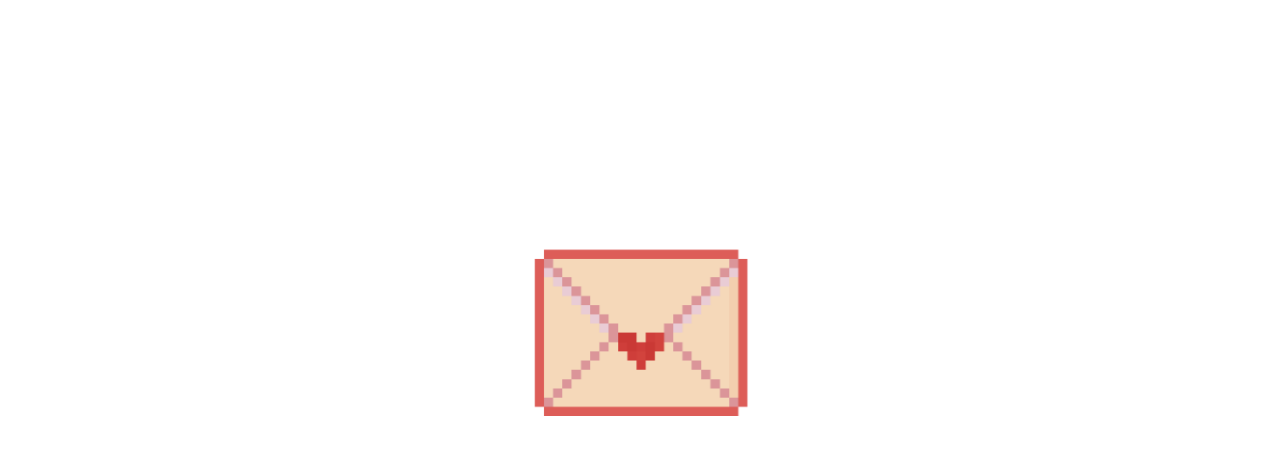
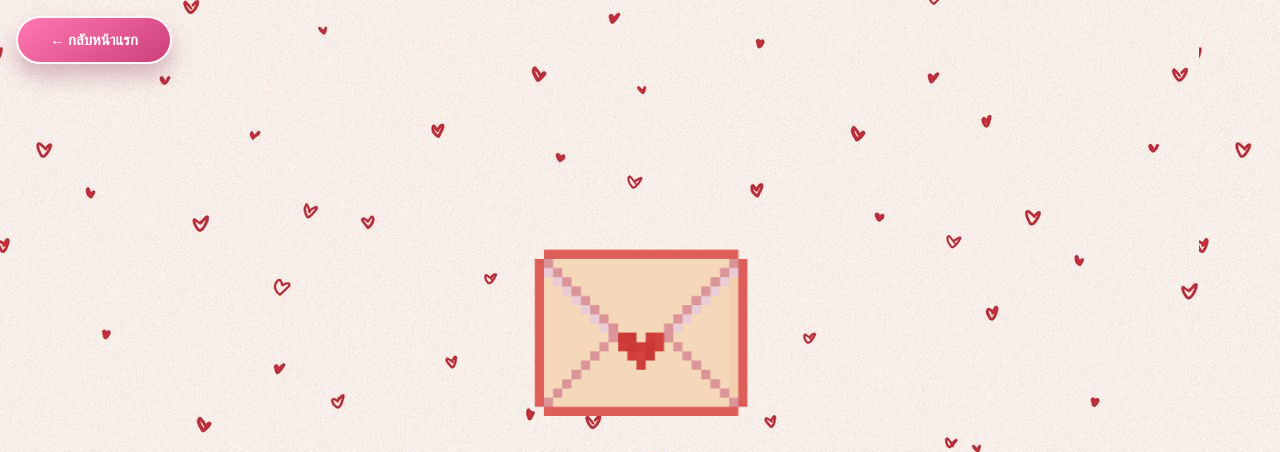
Before and after one commit to Ilovepunchnakub/Lovepunch, a plain HTML site: page Valentine Letter/Valentine Letter.html in a window 1280 px wide. Shown: the top 452 px of the page. Drawn offline with Linux system fonts and the light colour scheme; a web font is replaced by a local one.

Commit message:
Fix Valentine page interactions and add back-home buttons

```diff
--- a/Valentine Letter/Valentine Letter.html
+++ b/Valentine Letter/Valentine Letter.html
@@ -15,6 +15,7 @@
     <title>Document</title>
   </head>
   <body>
+    <a class="back-home-btn" href="../index.html" aria-label="กลับไปหน้าแรก">← กลับหน้าแรก</a>
     <!-- Envelope Screen -->
     <div id="envelope-container">
       <img src="envelope.png" alt="Envelope" id="envelope" />
@@ -41,6 +42,6 @@
         </p>
       </div>
     </div>
-    <script src="Valentine Letter/script.js"></script>
+    <script src="script.js"></script>
   </body>
 </html>
--- a/Valentine Letter/style.css
+++ b/Valentine Letter/style.css
@@ -4,8 +4,34 @@ body {
     display: flex;
     justify-content: center;
     align-items: center;
-    background-image: url("Valentine Letter/heart-bg.jpg");
+    background-image: url("heart-bg.jpg");
     font-family: "Pixelify Sans", sans-serif;
+}
+
+.back-home-btn {
+    position: fixed;
+    top: 16px;
+    left: 16px;
+    z-index: 30;
+    min-width: 120px;
+    min-height: 44px;
+    padding: 0 16px;
+    border-radius: 999px;
+    border: 2px solid rgba(255, 255, 255, 0.94);
+    background: linear-gradient(145deg, #ff79b2, #cc3f7a);
+    color: #fff;
+    font-size: 15px;
+    font-weight: 700;
+    text-decoration: none;
+    display: inline-flex;
+    align-items: center;
+    justify-content: center;
+    box-shadow: 0 12px 22px rgba(131, 37, 76, 0.3);
+}
+
+.back-home-btn:focus-visible {
+    outline: 3px solid #fff;
+    outline-offset: 2px;
 }
 
 /* Envelope Screen */
@@ -50,7 +76,7 @@ body {
     justify-content: center;
     align-items: center;
     text-align: center;
-    background-image: url("Valentine Letter/window.png");
+    background-image: url("window.png");
     background-size: contain;
     background-repeat: no-repeat;
     background-position: center;
```
Also changed, not shown: bear.html (+1 -1 lines).
